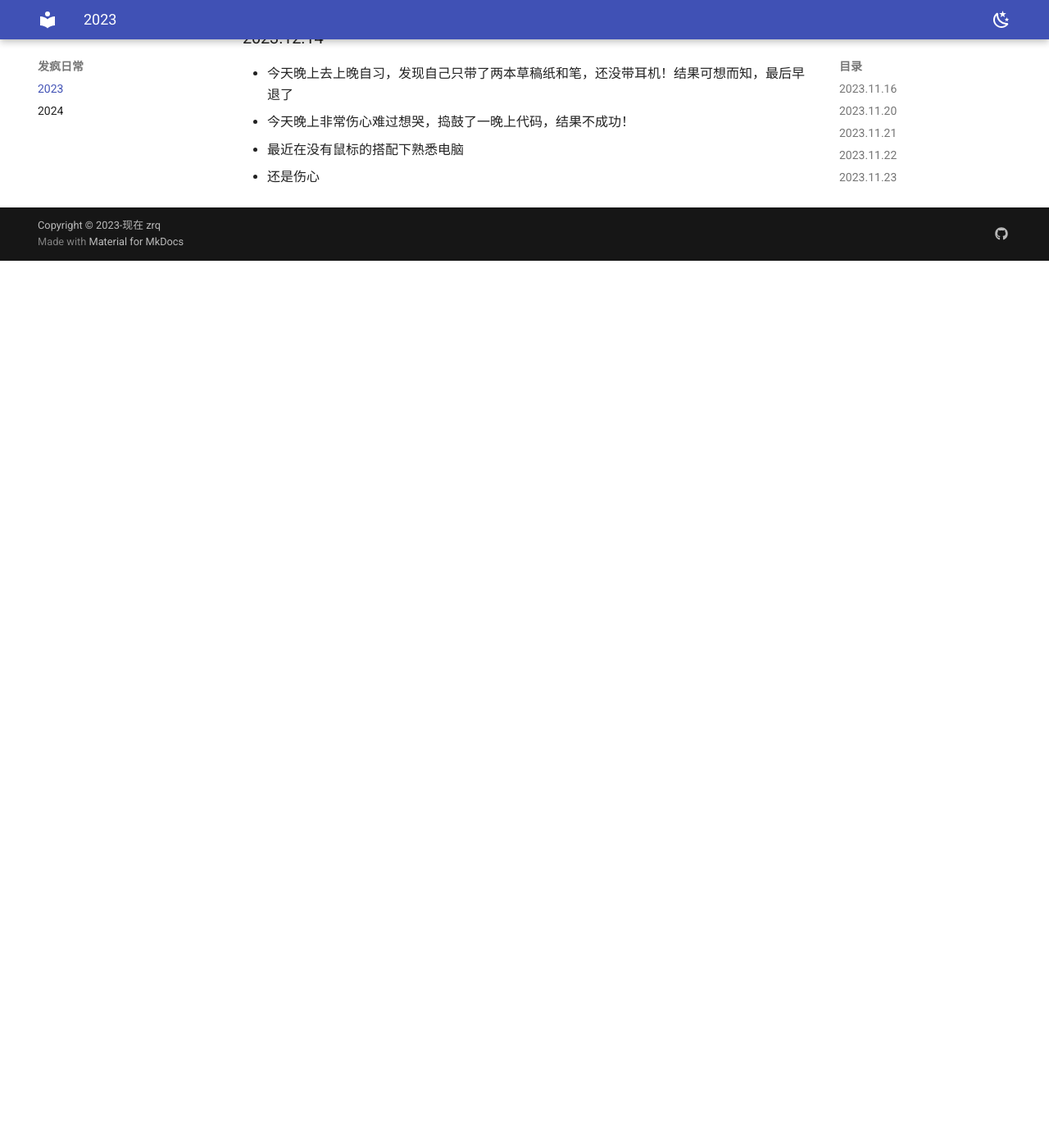
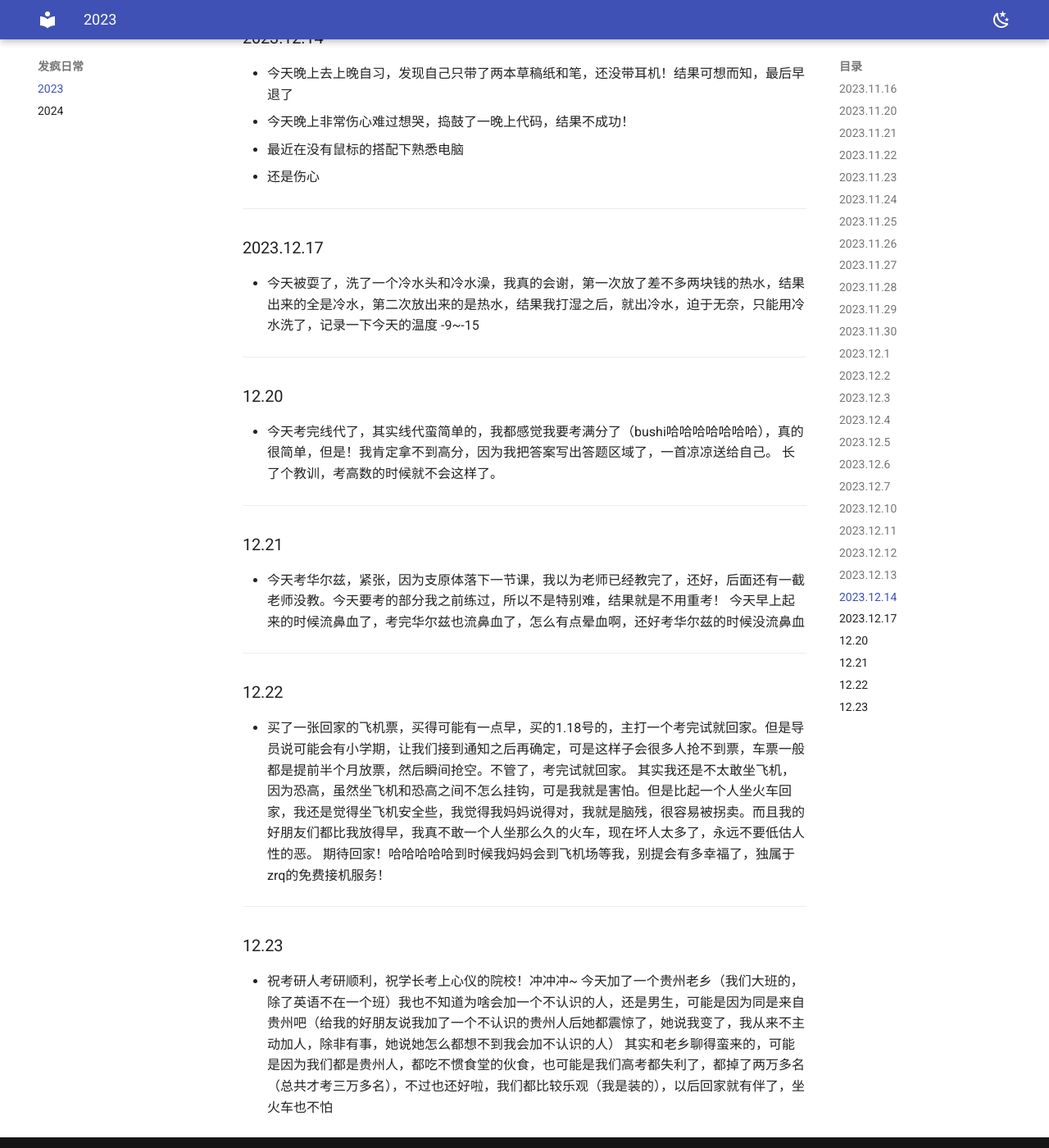
Before and after one commit to zrqiq/zrq-blog, an MkDocs documentation site: the page built from docs/years/sb.md, in a window 1280 px wide and 1400 px high, scrolled down 6890 px. Shown: the whole window at 82% size. Built offline with MkDocs 1.6.1 and Material for MkDocs 9.7.7, drawn with Linux system fonts in a browser that asks for light colours; before the commit the page ends 7208 px from its top, so only the background shows below that.

Commit message:
2023-12-23_18:59:55 update

```diff
--- a/docs/years/sb.md
+++ b/docs/years/sb.md
@@ -189,3 +189,33 @@
 - 今天晚上非常伤心难过想哭，捣鼓了一晚上代码，结果不成功！
 - 最近在没有鼠标的搭配下熟悉电脑
 - 还是伤心
+
+---
+
+### 2023.12.17
+
+- 今天被耍了，洗了一个冷水头和冷水澡，我真的会谢，第一次放了差不多两块钱的热水，结果出来的全是冷水，第二次放出来的是热水，结果我打湿之后，就出冷水，迫于无奈，只能用冷水洗了，记录一下今天的温度 -9~-15
+
+---
+
+### 12.20
+
+- 今天考完线代了，其实线代蛮简单的，我都感觉我要考满分了（bushi哈哈哈哈哈哈哈），真的很简单，但是！我肯定拿不到高分，因为我把答案写出答题区域了，一首凉凉送给自己。 长了个教训，考高数的时候就不会这样了。
+
+---
+
+### 12.21
+
+- 今天考华尔兹，紧张，因为支原体落下一节课，我以为老师已经教完了，还好，后面还有一截老师没教。今天要考的部分我之前练过，所以不是特别难，结果就是不用重考！ 今天早上起来的时候流鼻血了，考完华尔兹也流鼻血了，怎么有点晕血啊，还好考华尔兹的时候没流鼻血
+
+---
+
+### 12.22
+
+- 买了一张回家的飞机票，买得可能有一点早，买的1.18号的，主打一个考完试就回家。但是导员说可能会有小学期，让我们接到通知之后再确定，可是这样子会很多人抢不到票，车票一般都是提前半个月放票，然后瞬间抢空。不管了，考完试就回家。 其实我还是不太敢坐飞机，因为恐高，虽然坐飞机和恐高之间不怎么挂钩，可是我就是害怕。但是比起一个人坐火车回家，我还是觉得坐飞机安全些，我觉得我妈妈说得对，我就是脑残，很容易被拐卖。而且我的好朋友们都比我放得早，我真不敢一个人坐那么久的火车，现在坏人太多了，永远不要低估人性的恶。 期待回家！哈哈哈哈哈到时候我妈妈会到飞机场等我，别提会有多幸福了，独属于zrq的免费接机服务！
+
+---
+
+### 12.23
+
+- 祝考研人考研顺利，祝学长考上心仪的院校！冲冲冲~ 今天加了一个贵州老乡（我们大班的，除了英语不在一个班）我也不知道为啥会加一个不认识的人，还是男生，可能是因为同是来自贵州吧（给我的好朋友说我加了一个不认识的贵州人后她都震惊了，她说我变了，我从来不主动加人，除非有事，她说她怎么都想不到我会加不认识的人） 其实和老乡聊得蛮来的，可能是因为我们都是贵州人，都吃不惯食堂的伙食，也可能是我们高考都失利了，都掉了两万多名（总共才考三万多名），不过也还好啦，我们都比较乐观（我是装的），以后回家就有伴了，坐火车也不怕
```
